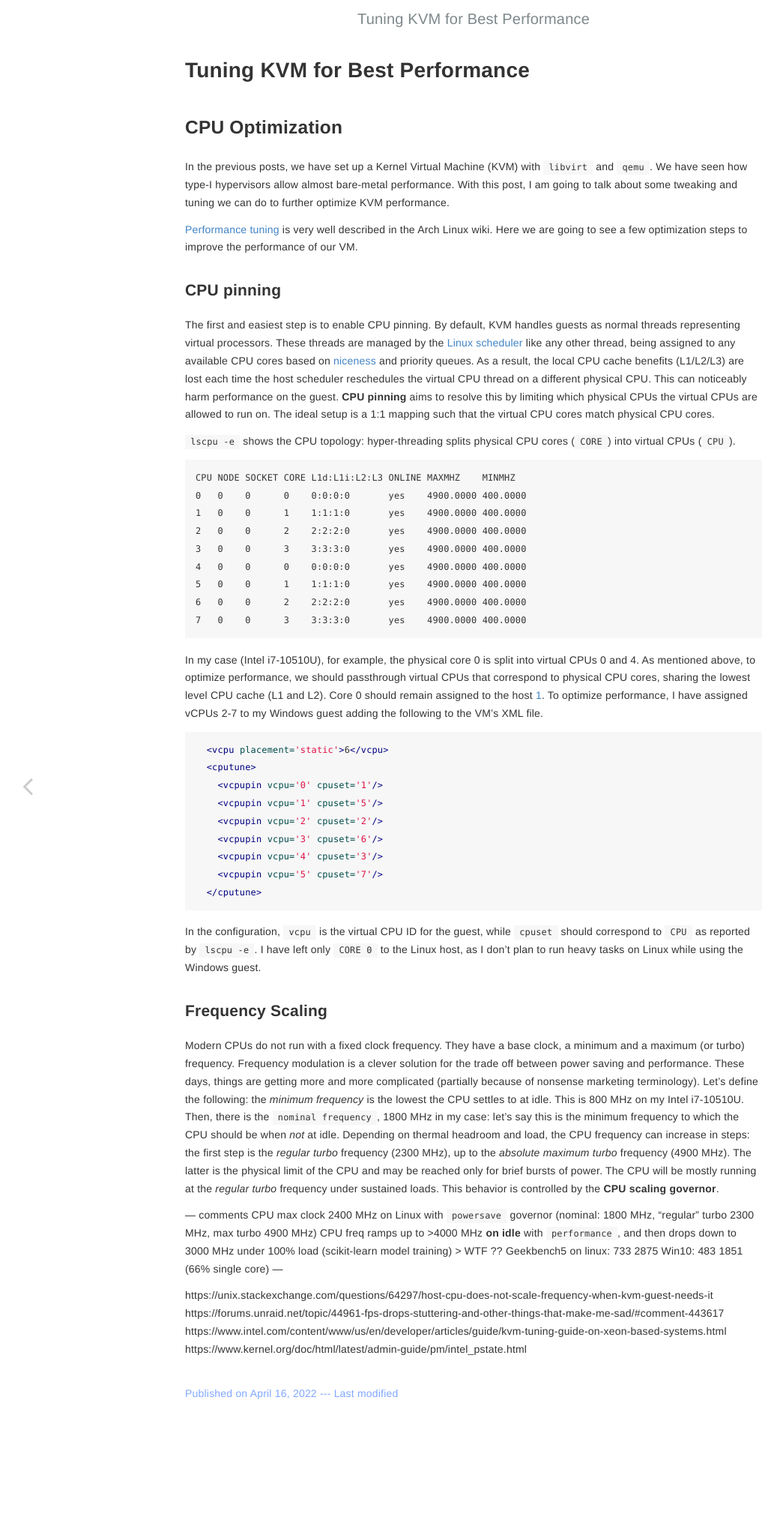
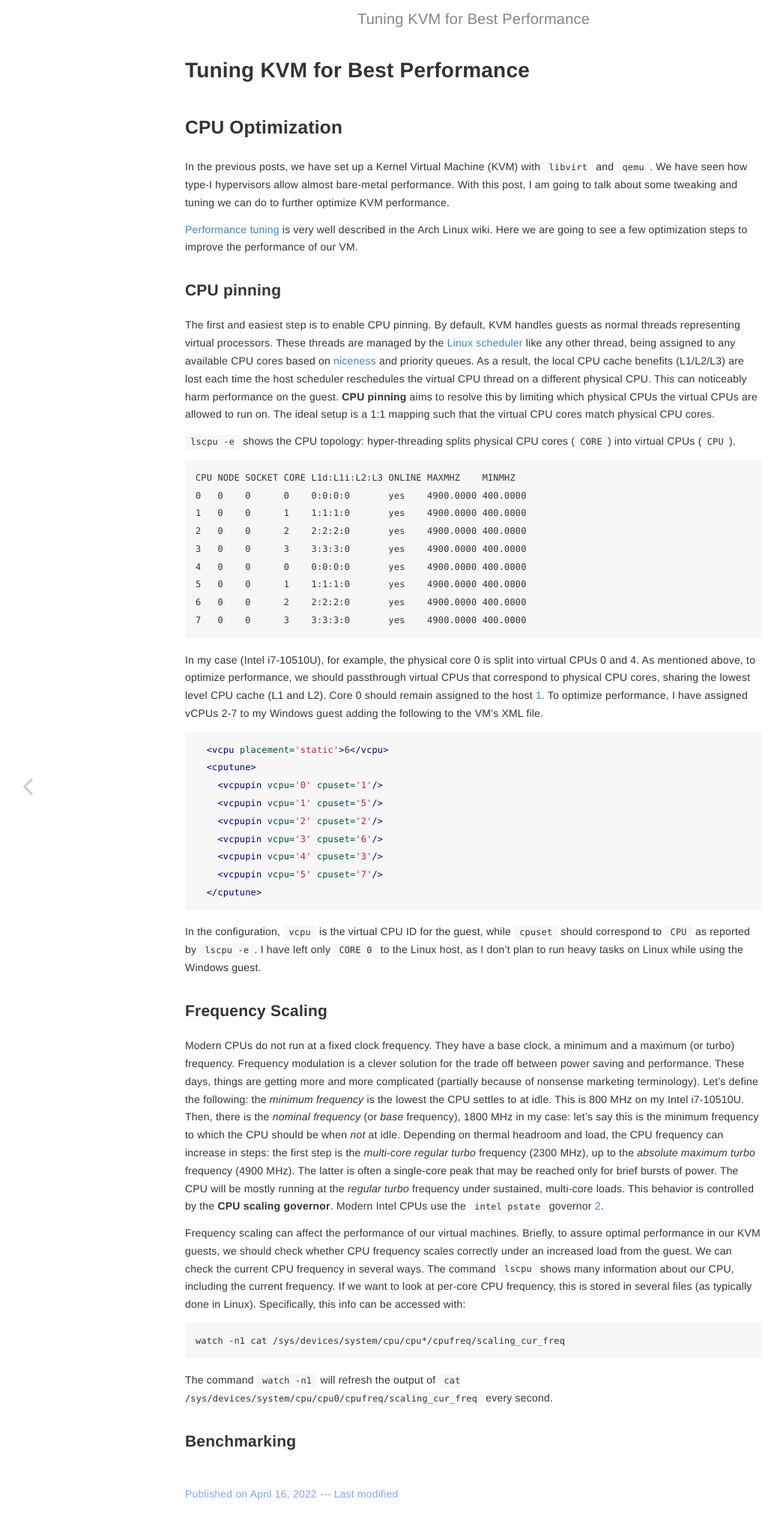
Before and after one commit to mp1994/mp1994.github.io, a Jekyll site: the page built from _posts/2022-04-19-perf-tuning.md, in a window 1280 px wide. Shown: the top 2039 px of the page at 75% size, without its empty margins (8-1053 px from the left). Built offline with Jekyll 4.4.1, drawn with Linux system fonts in a browser that asks for light colours; comment, search, counter and statistics services are not loaded.

Commit message:
Renamed file of latest post

````diff
--- a/_posts/2022-04-16-perf-tuning.md
+++ b/_posts/2022-04-19-perf-tuning.md
@@ -50,9 +50,20 @@
 
 ### Frequency Scaling
 
-Modern CPUs do not run with a fixed clock frequency. They have a base clock, a minimum and a maximum (or turbo) frequency. Frequency modulation is a clever solution for the trade off between power saving and performance. These days, things are getting more and more complicated (partially because of nonsense marketing terminology). Let's define the following: the *minimum frequency* is the lowest the CPU settles to at idle. This is 800 MHz on my Intel i7-10510U. Then, there is the `nominal frequency`, 1800 MHz in my case: let's say this is the minimum frequency to which the CPU should be when *not* at idle. Depending on thermal headroom and load, the CPU frequency can increase in steps: the first step is the *regular turbo* frequency (2300 MHz), up to the *absolute maximum turbo* frequency (4900 MHz). The latter is the physical limit of the CPU and may be reached only for brief bursts of power. The CPU will be mostly running at the *regular turbo* frequency under sustained loads. This behavior is controlled by the **CPU scaling governor**.
+Modern CPUs do not run at a fixed clock frequency. They have a base clock, a minimum and a maximum (or turbo) frequency. Frequency modulation is a clever solution for the trade off between power saving and performance. These days, things are getting more and more complicated (partially because of nonsense marketing terminology). Let's define the following: the *minimum frequency* is the lowest the CPU settles to at idle. This is 800 MHz on my Intel i7-10510U. Then, there is the *nominal frequency* (or *base* frequency), 1800 MHz in my case: let's say this is the minimum frequency to which the CPU should be when *not* at idle. Depending on thermal headroom and load, the CPU frequency can increase in steps: the first step is the *multi-core regular turbo* frequency (2300 MHz), up to the *absolute maximum turbo* frequency (4900 MHz). The latter is often a single-core peak that may be reached only for brief bursts of power. The CPU will be mostly running at the *regular turbo* frequency under sustained, multi-core loads. This behavior is controlled by the **CPU scaling governor**.
+Modern Intel CPUs use the `intel pstate` governor [2].
 
---- comments
+Frequency scaling can affect the performance of our virtual machines. Briefly, to assure optimal performance in our KVM guests, we should check whether CPU frequency scales correctly under an increased load from the guest. We can check the current CPU frequency in several ways. The command `lscpu` shows many information about our CPU, including the current frequency. If we want to look at per-core CPU frequency, this is stored in several files (as typically done in Linux). Specifically, this info can be accessed with:
+
+```
+watch -n1 cat /sys/devices/system/cpu/cpu*/cpufreq/scaling_cur_freq
+```
+
+The command `watch -n1` will refresh the output of `cat /sys/devices/system/cpu/cpu0/cpufreq/scaling_cur_freq` every second.
+
+### Benchmarking
+
+<!-- --- comments
 CPU max clock 2400 MHz on Linux with `powersave` governor (nominal: 1800 MHz, "regular" turbo 2300 MHz, max turbo 4900 MHz)
 CPU freq ramps up to >4000 MHz **on idle** with `performance`, and then drops down to 3000 MHz under 100% load (scikit-learn model training) > WTF ??
 Geekbench5 on linux: 733 2875
@@ -62,7 +73,7 @@
 https://unix.stackexchange.com/questions/64297/host-cpu-does-not-scale-frequency-when-kvm-guest-needs-it
 https://forums.unraid.net/topic/44961-fps-drops-stuttering-and-other-things-that-make-me-sad/#comment-443617
 https://www.intel.com/content/www/us/en/developer/articles/guide/kvm-tuning-guide-on-xeon-based-systems.html
-https://www.kernel.org/doc/html/latest/admin-guide/pm/intel_pstate.html
+https://www.kernel.org/doc/html/latest/admin-guide/pm/intel_pstate.html -->
 
 <!-- https://wiki.archlinux.org/title/PCI_passthrough_via_OVMF#Setting_up_IOMMU
 Enable IOMMU ?
@@ -81,5 +92,6 @@
 test libusb script (link repo github) -->
 
 [1]: https://wiki.archlinux.org/title/PCI_passthrough_via_OVMF#Performance_tuning
+[2]: https://www.kernel.org/doc/html/v4.12/admin-guide/pm/intel_pstate.html
 
 {% include date.html %}
````
